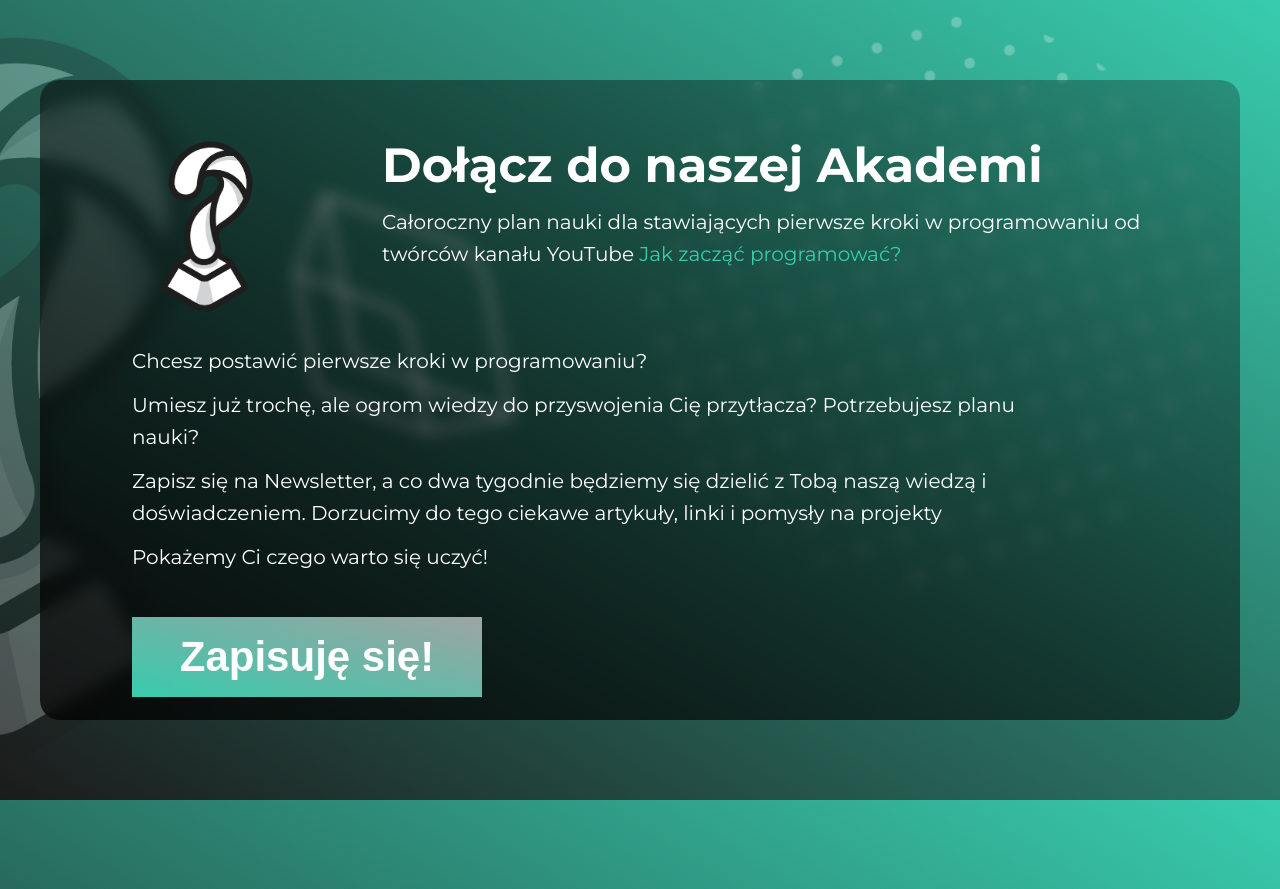
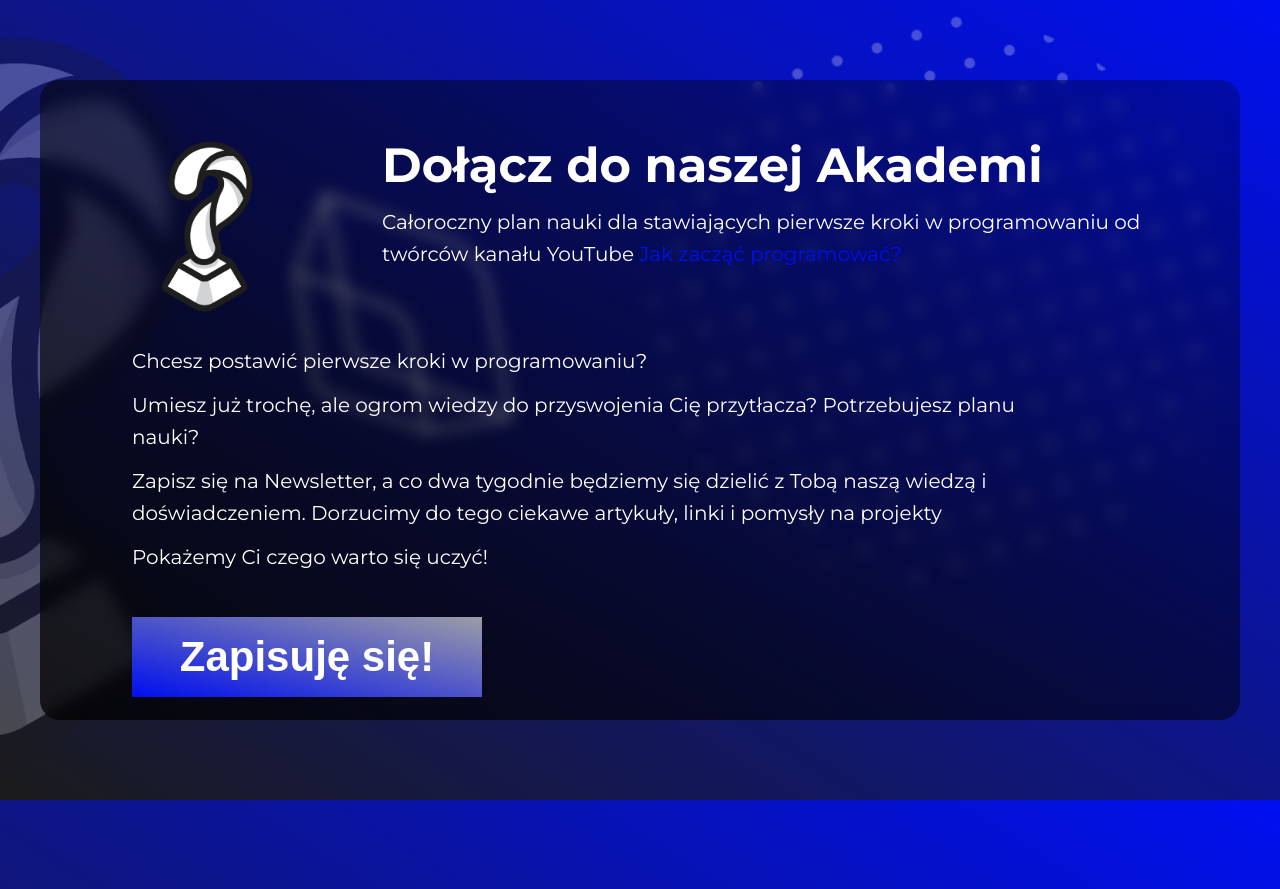
Before and after one commit to ol1mowski/Web_site, a plain HTML site: page index.html in a window 1280 px wide. Shown: the top 889 px of the page. Drawn offline with Linux system fonts and the light colour scheme.

Commit message:
Update styles.css

```diff
--- a/styles.css
+++ b/styles.css
@@ -1,5 +1,5 @@
 :root {
-    --green: #38ccae;
+    --blue: #000ff0;
     --dark: #1b1b1b;
 }
 
@@ -16,7 +16,7 @@ body {
     justify-content: center;
     align-items: center;
     background: var(--green);
-    background: linear-gradient(to right top, var(--dark), var(--green));
+    background: linear-gradient(to right top, var(--dark), var(--blue));
     color: #fff;
     font-family: 'Montserrat', sans-serif;
     overflow: hidden;
@@ -80,7 +80,7 @@ p {
 }
 
 a {
-    color: var(--green);
+    color: var(--blue);
     text-decoration: none;
     position: relative;
 }
@@ -92,7 +92,7 @@ a:after {
     position: absolute;
     top: 100%;
     left: 0;
-    background: var(--green);
+    background: var(--blue);
     background: linear-gradient(90deg, transparent, var(--green));
     transition: width 0.3s;
 }
@@ -143,7 +143,7 @@ section:first-child {
     text-align: center;
     font-size: 32px;
     font-weight: 700;
-    background: linear-gradient(90deg, var(--green), rgba(255, 255, 255, 0.8));
+    background: linear-gradient(90deg, var(--blue), rgba(255, 255, 255, 0.8));
     color: #fff;
     -webkit-background-clip: text;
     -webkit-text-fill-color: transparent;
@@ -165,8 +165,8 @@ button {
     font-size: 42px;
     font-weight: 700;
     color: #fff;
-    background: var(--green);
-    background: linear-gradient(to right top, var(--green), rgba(255, 255, 255, 0.6));
+    background: var(--blue);
+    background: linear-gradient(to right top, var(--blue), rgba(255, 255, 255, 0.6));
     border: none;
     position: relative;
     cursor: pointer;
@@ -193,13 +193,20 @@ button:hover:after {
     transform: translateX(500px) rotate(20deg);
 }
 
-
 @keyframes slideDown {
-    from {transform: translateY(-30vh)}
-    to {transform: translateY(100vh)}
+    from {
+        transform: translateY(-30vh)
+    }
+    to {
+        transform: translateY(100vh)
+    }
 }
 
 @keyframes rotate {
-    from {transform: rotate(0deg)}
-    to {transform: rotate(360deg)}
+    from {
+        transform: rotate(0deg)
+    }
+    to {
+        transform: rotate(360deg)
+    }
 }
```
